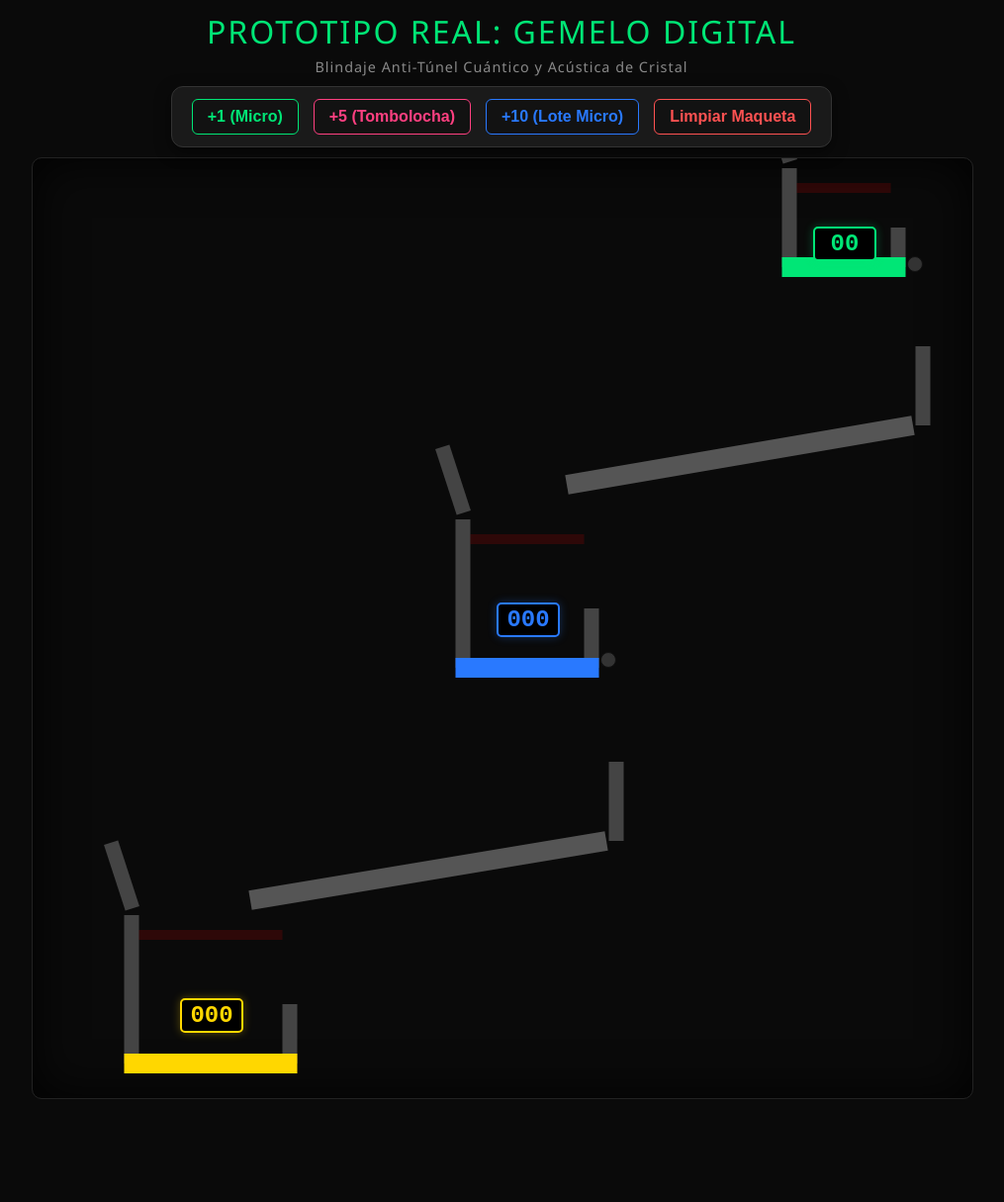
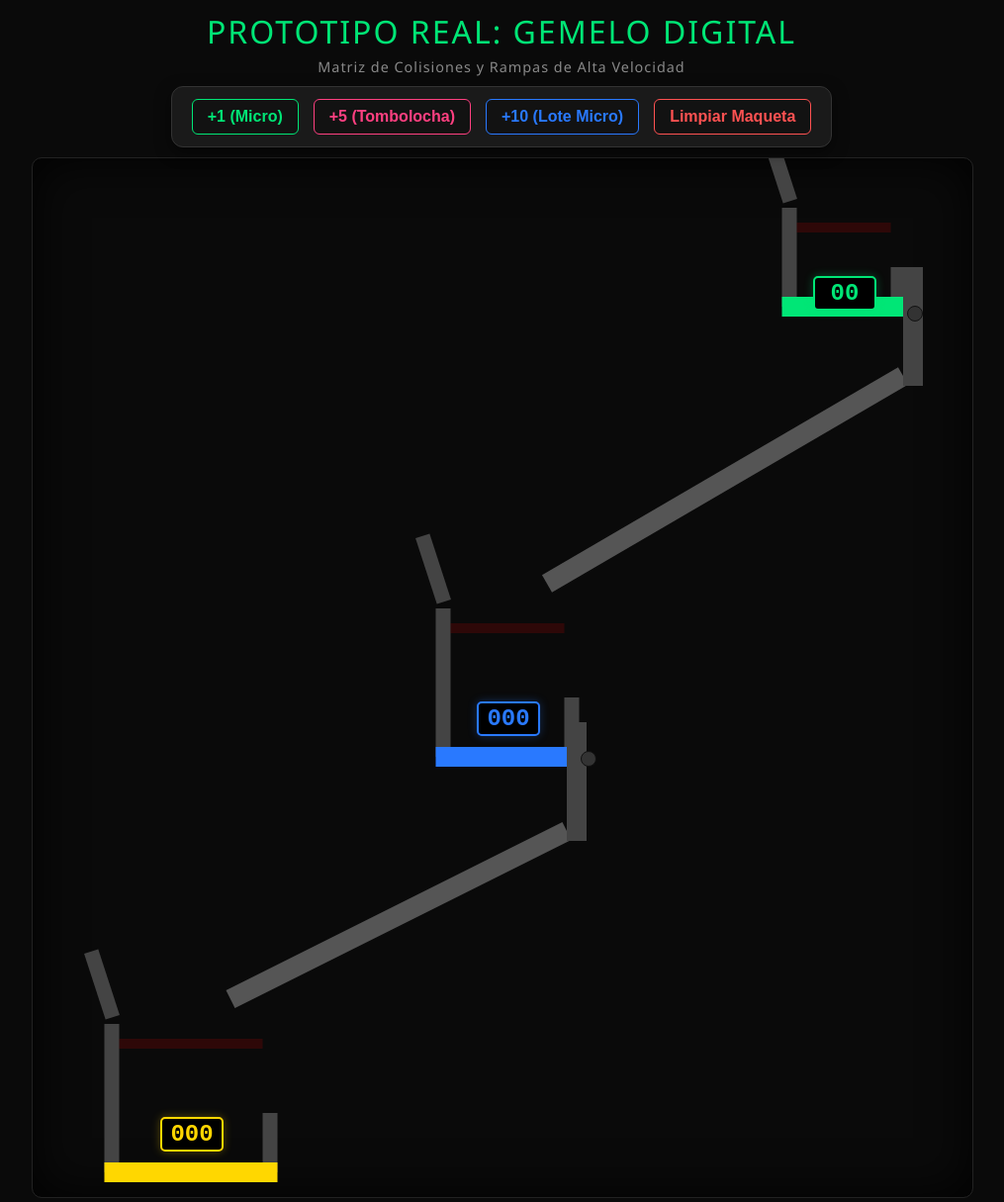
Before and after one commit to RenatoMRobles/Robles_Soroban_Cinematico, a Flask app: page / in a window 1280 px wide. Shown: the whole page at 99% size, without its empty margins (133-1148 px from the left). Before the commit the page ends 1111 px from the top, so only its background shows below. Run offline with Flask 3, Linux system fonts and the light colour scheme.

Commit message:
Fase 20: Filtros de colision y rampas extremas 1

```diff
--- a/templates/index.html
+++ b/templates/index.html
@@ -27,21 +27,22 @@
         .btn-d { color: #2979FF; border-color: #2979FF; } .btn-d:hover { background-color: #2979FF; color: #121212; }
         .btn-reset { color: #FF5252; border-color: #FF5252; } .btn-reset:hover { background-color: #FF5252; color: #121212; }
 
-        #escenario-wrapper { position: relative; width: 950px; height: 950px; }
+        /* Lienzo expandido a 1050px para permitir rampas más inclinadas */
+        #escenario-wrapper { position: relative; width: 950px; height: 1050px; }
         #canvas-container {
             width: 100%; height: 100%; border: 1px solid #222;
             box-shadow: inset 0 0 50px rgba(0,0,0,0.9); border-radius: 10px; background-color: transparent;
         }
 
-        /* Displays Digitales LED */
+        /* Displays Digitales LED - Coordenadas adaptadas al nuevo terreno */
         .display-led {
             position: absolute; background: #000; border: 2px solid #333; border-radius: 5px;
             font-family: 'Courier New', Courier, monospace; font-size: 1.5em; font-weight: bold;
             text-align: center; width: 60px; padding: 2px 0; z-index: 10;
         }
-        #led-U { left: 790px; top: 70px; color: #00E676; border-color: #00E676; box-shadow: 0 0 10px rgba(0,230,118,0.3);}
-        #led-D { left: 470px; top: 450px; color: #2979FF; border-color: #2979FF; box-shadow: 0 0 10px rgba(41,121,255,0.3);}
-        #led-C { left: 150px; top: 850px; color: #FFD700; border-color: #FFD700; box-shadow: 0 0 10px rgba(255,215,0,0.3);}
+        #led-U { left: 790px; top: 120px; color: #00E676; border-color: #00E676; box-shadow: 0 0 10px rgba(0,230,118,0.3);}
+        #led-D { left: 450px; top: 550px; color: #2979FF; border-color: #2979FF; box-shadow: 0 0 10px rgba(41,121,255,0.3);}
+        #led-C { left: 130px; top: 970px; color: #FFD700; border-color: #FFD700; box-shadow: 0 0 10px rgba(255,215,0,0.3);}
 
         /* Indicadores de Servomotor */
         .servo-status {
@@ -50,13 +51,13 @@
         }
         .servo-activo { background: #00E676; box-shadow: 0 0 20px #00E676; }
 
-        #servo-U { left: 885px; top: 100px; }
-        #servo-D { left: 575px; top: 500px; }
+        #servo-U { left: 885px; top: 150px; }
+        #servo-D { left: 555px; top: 600px; }
     </style>
 </head>
 <body>
     <h1>PROTOTIPO REAL: GEMELO DIGITAL</h1>
-    <p class="sub">Blindaje Anti-Túnel Cuántico y Acústica de Cristal</p>
+    <p class="sub">Matriz de Colisiones y Rampas de Alta Velocidad</p>
 
     <div class="panel-control">
         <button class="btn-u" onclick="inyectarCanica(1)">+1 (Micro)</button>
@@ -121,26 +122,40 @@
               Composite = Matter.Composite, Events = Matter.Events;
 
         const engine = Engine.create();
-        engine.positionIterations = 16; engine.velocityIterations = 16; // Máxima fidelidad de colisión
+        engine.positionIterations = 16; engine.velocityIterations = 16;
 
         const render = Render.create({
             element: document.getElementById('canvas-container'), engine: engine,
-            options: { width: 950, height: 950, wireframes: false, background: 'transparent' }
+            options: { width: 950, height: 1050, wireframes: false, background: 'transparent' }
         });
 
-        // --- 📐 FUNCIONES GEOMÉTRICAS REFORZADAS ---
-        const opPared = { isStatic: true, render: { fillStyle: '#444' } };
+        // 🛡️ MATRIZ DE FILTROS DE COLISIÓN (El secreto para evitar dislocaciones)
+        const CAT_MURO = 0x0001;
+        const CAT_PUERTA = 0x0002;
+        const CAT_CANICA = 0x0004;
+
+        const opPared = {
+            isStatic: true,
+            render: { fillStyle: '#444' },
+            collisionFilter: { category: CAT_MURO } // Las paredes son categoría Muro
+        };
         let modulos = {};
 
-        // 🛡️ RAMPAS REFORZADAS (Grosor 20px)
+        // 🚀 RAMPAS DE ALTA VELOCIDAD
         function crearRampa(x1, y1, x2, y2) {
             let cx = (x1 + x2) / 2; let cy = (y1 + y2) / 2;
             let longitud = Math.sqrt(Math.pow(x2 - x1, 2) + Math.pow(y2 - y1, 2));
             let angulo = Math.atan2(y2 - y1, x2 - x1);
-            let rampa = Bodies.rectangle(cx, cy, longitud, 20, { isStatic: true, angle: angulo, render: { fillStyle: '#555' } });
+            let rampa = Bodies.rectangle(cx, cy, longitud, 20, {
+                isStatic: true, angle: angulo, render: { fillStyle: '#555' },
+                collisionFilter: { category: CAT_MURO }
+            });
 
-            // Tope de seguridad
-            let tope = Bodies.rectangle(x1 + 10, y1 - 40, 15, 80, { isStatic: true, render: { fillStyle: '#444' } });
+            // Tope trasero extra alto para evitar que reboten hacia atrás
+            let tope = Bodies.rectangle(x1 + 10, y1 - 50, 20, 120, {
+                isStatic: true, render: { fillStyle: '#444' },
+                collisionFilter: { category: CAT_MURO }
+            });
 
             Composite.add(engine.world, [rampa, tope]);
         }
@@ -148,21 +163,31 @@
         function crearContenedor(id, x, y, width, height, limit, colorBase) {
             const paredIzq = Bodies.rectangle(x - width/2, y, 15, height, opPared);
 
+            // Pared derecha asimétrica (abierta arriba)
             const alturaDer = height * 0.4;
             const paredDer = Bodies.rectangle(x + width/2, y + (height - alturaDer)/2, 15, alturaDer, opPared);
 
-            // Guía de entrada
-            const guiaIzq = Bodies.rectangle(x - width/2 - 10, y - height/2 - 40, 70, 15, { isStatic: true, angle: Math.PI/2.5, render: { fillStyle: '#444' } });
+            // Guía tipo tablero de básquetbol
+            const guiaIzq = Bodies.rectangle(x - width/2 - 10, y - height/2 - 40, 70, 15, {
+                isStatic: true, angle: Math.PI/2.5, render: { fillStyle: '#444' },
+                collisionFilter: { category: CAT_MURO }
+            });
 
             const sensorLaser = Bodies.rectangle(x, y - height/2 + 20, width - 15, 10, {
                 isStatic: true, isSensor: true, label: 'sensor_' + id, render: { fillStyle: 'rgba(255, 0, 0, 0.15)' }
             });
 
-            // 🛡️ ESCOTILLA REFORZADA (Grosor 20px) para aniquilar el túnel cuántico
-            const escotilla = Bodies.rectangle(x, y + height/2, width + 15, 20, { isStatic: true, render: { fillStyle: colorBase } });
+            // 🛡️ ESCOTILLA INMUNE A LA PARED:
+            // Pertenece a categoría Puerta, y su "mask" le dice que SOLO choque con Canicas, ignorando los Muros.
+            const escotilla = Bodies.rectangle(x, y + height/2, width + 15, 20, {
+                isStatic: true, render: { fillStyle: colorBase },
+                collisionFilter: { category: CAT_PUERTA, mask: CAT_CANICA } // MAGIA ANTI-DISLOCACIÓN ✨
+            });
 
             const bisagra = Constraint.create({
-                pointA: { x: x + width/2 - 5, y: y + height/2 }, bodyB: escotilla, pointB: { x: width/2 - 5, y: 0 },
+                pointA: { x: x + width/2 - 5, y: y + height/2 },
+                bodyB: escotilla,
+                pointB: { x: width/2 - 5, y: 0 },
                 stiffness: 1, length: 0, render: { visible: false }
             });
 
@@ -170,30 +195,34 @@
             modulos[id] = { id, escotilla, limite: limit, conteoActual: 0, abierta: false, origX: x, origY: y + height/2 };
         }
 
-        // 📐 TOPOGRAFÍA PERFECTA
-        crearContenedor('U', 820, 60, 110, 100, 10, '#00E676');
-        crearContenedor('D', 500, 440, 130, 150, 100, '#2979FF');
-        crearContenedor('C', 180, 840, 160, 150, 9999, '#FFD700');
+        // 📐 TOPOGRAFÍA EXTREMA (Más distancia vertical = más velocidad)
+        crearContenedor('U', 820, 100, 110, 100, 10, '#00E676'); // Base en Y=150
+        crearContenedor('D', 480, 530, 130, 150, 100, '#2979FF'); // Base en Y=605
+        crearContenedor('C', 160, 950, 160, 150, 9999, '#FFD700'); // Base en Y=1025
 
-        // 🚀 RAMPAS VECTORIALES REFORZADAS
-        crearRampa(890, 270, 540, 330);
-        crearRampa(580, 690, 220, 750);
+        // 🚀 RAMPAS SÚPER INCLINADAS
+        // Inicia en Y=220 (debajo de U) y cae hasta Y=430 (centro de D)
+        crearRampa(880, 220, 520, 430);
+        // Inicia en Y=680 (debajo de D) y cae hasta Y=850 (centro de C)
+        crearRampa(540, 680, 200, 850);
 
-        // --- LÓGICA DE INYECCIÓN INTELIGENTE ---
+        // --- LÓGICA DE INYECCIÓN ---
         let canicas = [];
 
         function inyectarCanica(valor) {
             reproducirSonido(valor === 5 ? 'drop5' : 'drop');
             let color = valor === 5 ? '#FF4081' : '#00E676';
-            let radio = valor === 5 ? 12 : 7; // Ligeramente más grandes para que no se cuelen
+            let radio = valor === 5 ? 12 : 7;
             let masa = valor === 5 ? 5 : 1;
 
             let nuevaCanica = Bodies.circle(820 + (Math.random() * 10 - 5), -20, radio, {
-                restitution: 0.1, // Menos rebote
+                restitution: 0.2,
                 mass: masa,
                 friction: 0.005,
-                frictionAir: 0.015, // 🛡️ EL SECRETO ANTI-TÚNEL: Limita la velocidad terminal de la caída
-                render: { fillStyle: color }
+                frictionAir: 0.01,
+                render: { fillStyle: color },
+                // Las canicas chocan contra Muros, Puertas y otras Canicas
+                collisionFilter: { category: CAT_CANICA, mask: CAT_MURO | CAT_PUERTA | CAT_CANICA }
             });
             nuevaCanica.valor = valor;
             nuevaCanica.sensoresPasados = new Set();
@@ -234,9 +263,12 @@
             let luzStatus = document.getElementById('servo-' + id);
             if(luzStatus) luzStatus.classList.add('servo-activo');
 
+            // 🔓 Al ser dinámica, la compuerta caerá guiada por la bisagra.
+            // Como su máscara de colisión ignora las paredes, no explotará hacia afuera.
             Body.setStatic(mod.escotilla, false);
 
             setTimeout(() => {
+                // 🔒 CERRAR: Retorna a posición perfecta y se sella
                 Body.setStatic(mod.escotilla, true);
                 Body.setPosition(mod.escotilla, { x: mod.origX, y: mod.origY });
                 Body.setVelocity(mod.escotilla, { x: 0, y: 0 });
```
